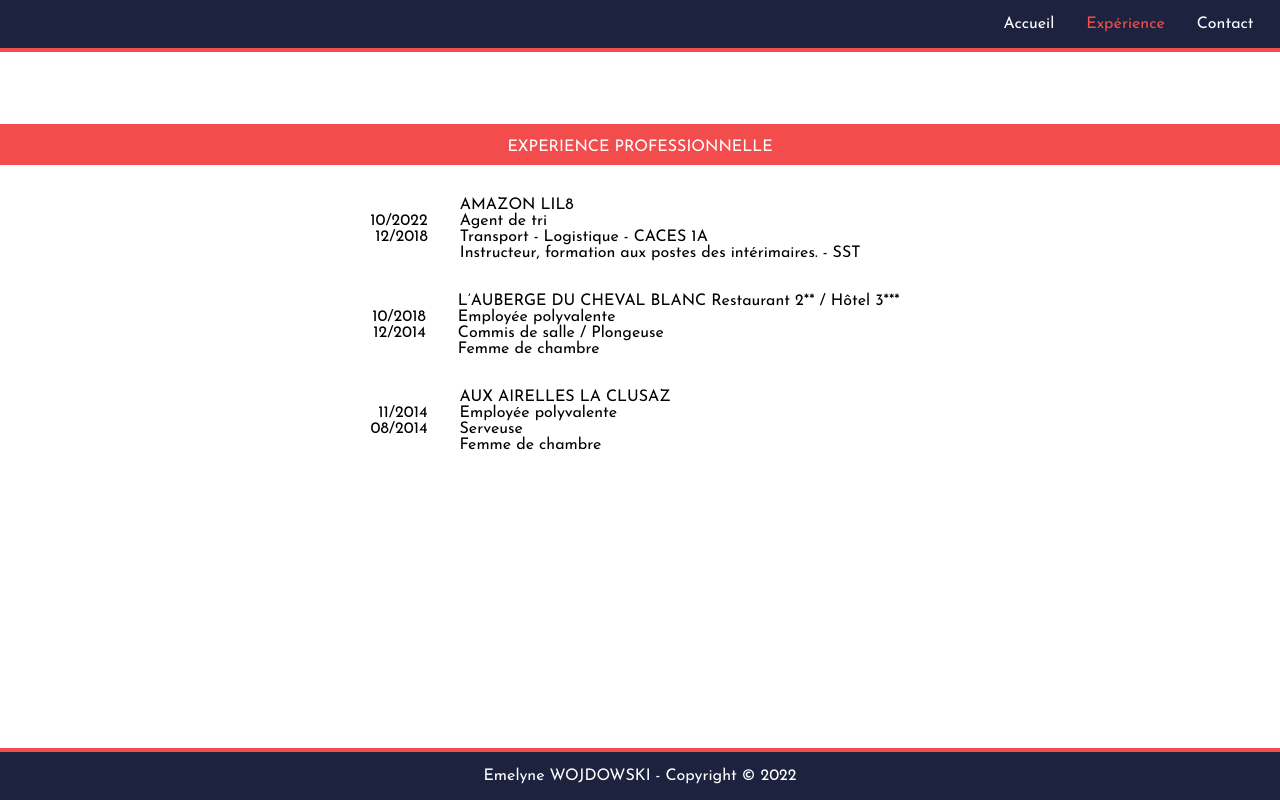
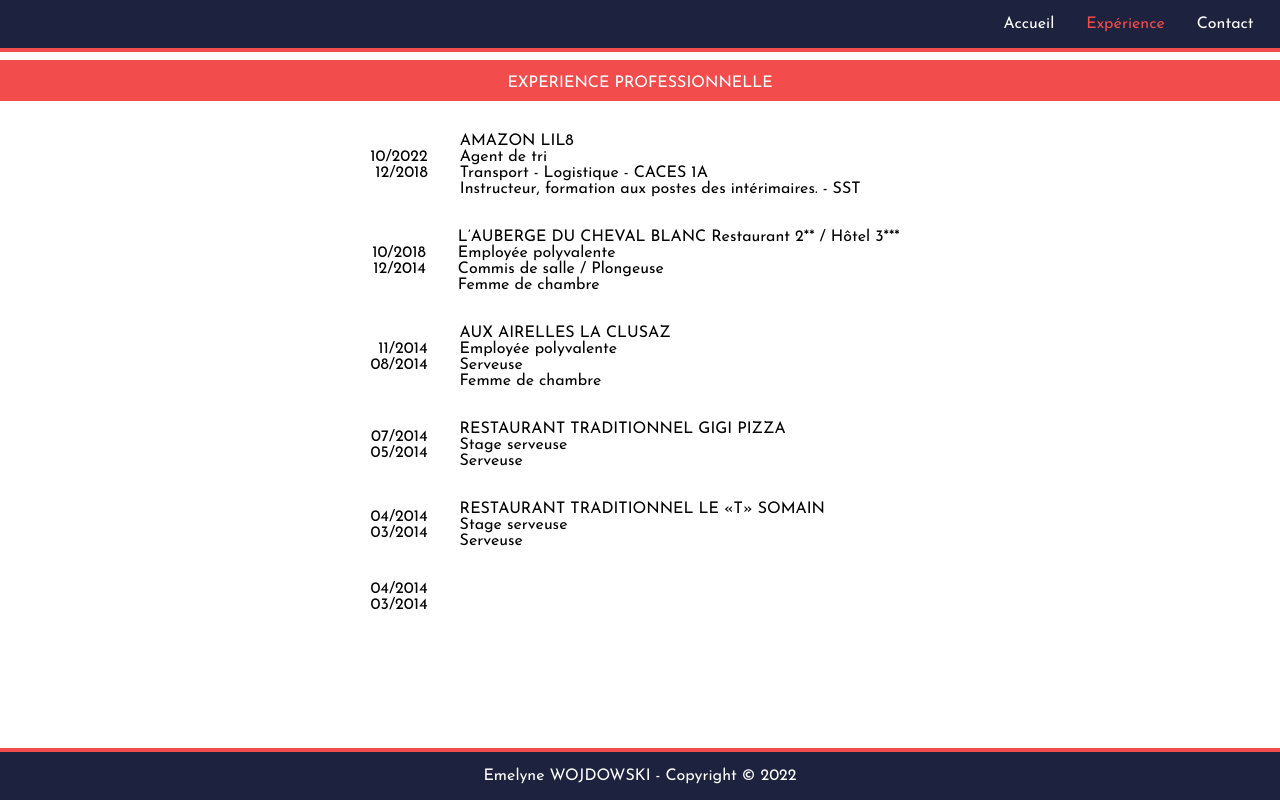
Before and after one commit to Anthonoir576/Projet-01_PRO, a React (Create React App) app: page /experience in a window 1280 px wide. Built offline with nearby package versions, Linux system fonts and the light colour scheme.

Commit message:
:FEAT: => Mise en place partie exp

```diff
--- a/src/pages/Exp.tsx
+++ b/src/pages/Exp.tsx
@@ -61,35 +61,65 @@ const Exp = () => {
           </div>
           <div className="exp-main">
             <div className="exp-date">
-            {" "}
+              {" "}
               <p>
                 11/2014 <br /> 08/2014{" "}
               </p>
             </div>
             <div className="exp-content">
-              <div className="exp-title"><p>AUX AIRELLES LA CLUSAZ</p></div>
-              <div className="exp-name"><p>Employée polyvalente</p></div>
-              <div className="exp-description"><p>Serveuse <br />Femme de chambre</p></div>
+              <div className="exp-title">
+                <p>AUX AIRELLES LA CLUSAZ</p>
+              </div>
+              <div className="exp-name">
+                <p>Employée polyvalente</p>
+              </div>
+              <div className="exp-description">
+                <p>
+                  Serveuse <br />
+                  Femme de chambre
+                </p>
+              </div>
             </div>
           </div>
           <div className="exp-main">
-            <div className="exp-date"></div>
+            <div className="exp-date">
+              {" "}
+              <p>
+                07/2014 <br /> 05/2014{" "}
+              </p>
+            </div>
             <div className="exp-content">
-              <div className="exp-title"></div>
-              <div className="exp-name"></div>
-              <div className="exp-description"></div>
+              <div className="exp-title">
+                <p>RESTAURANT TRADITIONNEL GIGI PIZZA</p>
+              </div>
+              <div className="exp-name">
+                <p>Stage serveuse</p>
+              </div>
+              <div className="exp-description">
+                <p>Serveuse</p>
+              </div>
             </div>
           </div>
           <div className="exp-main">
-            <div className="exp-date"></div>
+            <div className="exp-date">
+            {" "}
+              <p>
+                04/2014 <br /> 03/2014{" "}
+              </p>
+            </div>
             <div className="exp-content">
-              <div className="exp-title"></div>
-              <div className="exp-name"></div>
-              <div className="exp-description"></div>
+              <div className="exp-title"><p>RESTAURANT TRADITIONNEL LE «T» SOMAIN</p></div>
+              <div className="exp-name"><p>Stage serveuse</p></div>
+              <div className="exp-description"><p>Serveuse</p></div>
             </div>
           </div>
           <div className="exp-main">
-            <div className="exp-date"></div>
+            <div className="exp-date">
+            {" "}
+              <p>
+                04/2014 <br /> 03/2014{" "}
+              </p>
+            </div>
             <div className="exp-content">
               <div className="exp-title"></div>
               <div className="exp-name"></div>
```
